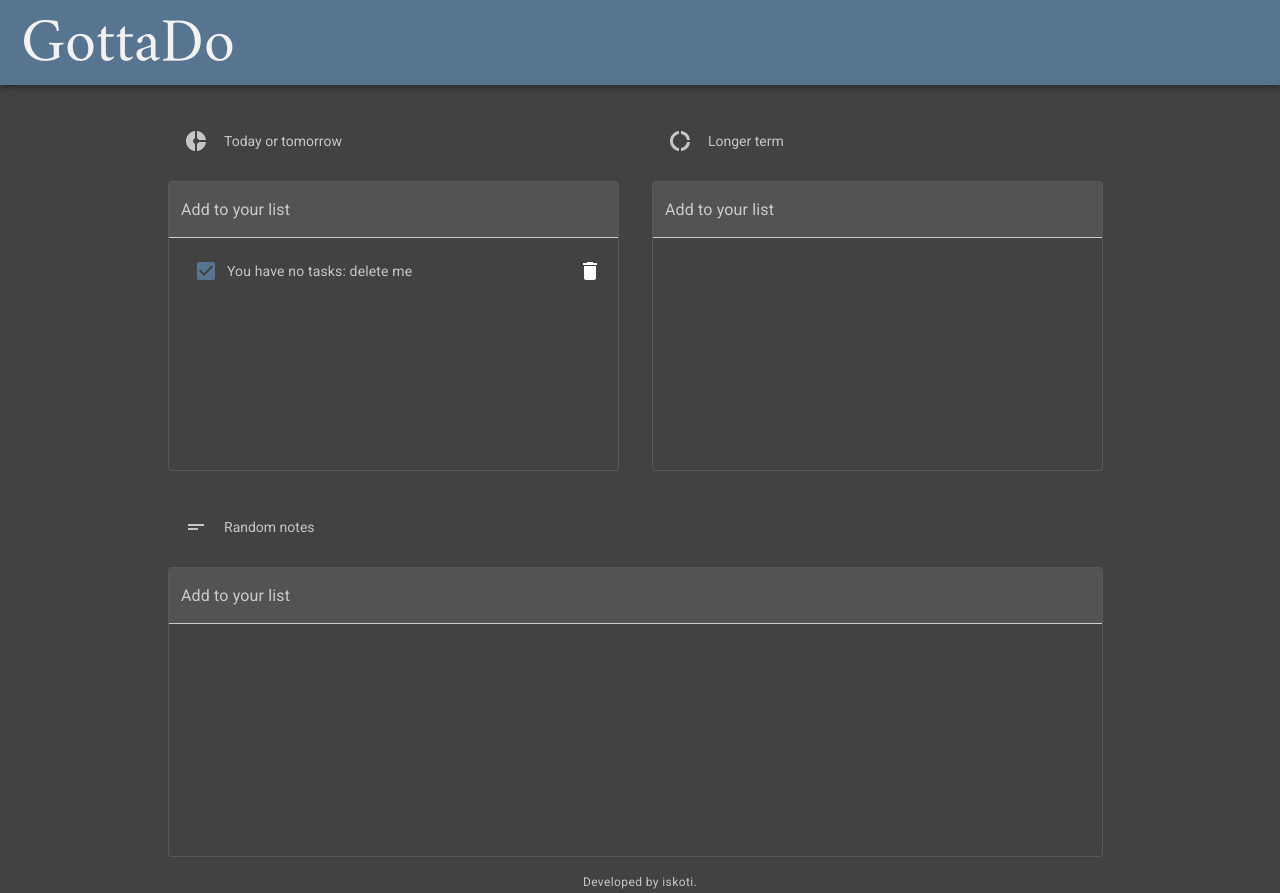
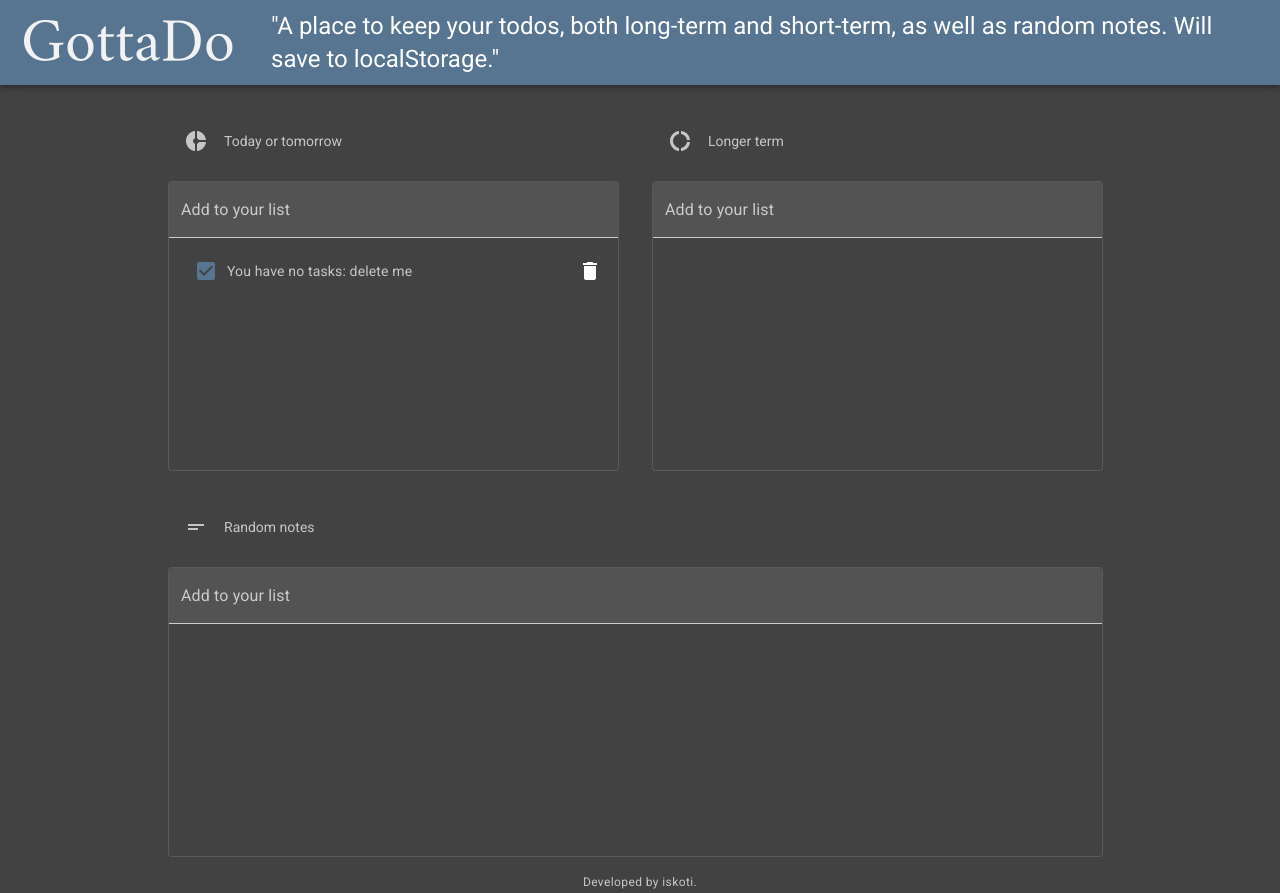
Before and after one commit to gotta-do/GottaDo, a React (Create React App) app: page / in a window 1280 px wide. Built offline with nearby package versions, Linux system fonts and the light colour scheme.

Commit message:
update readme, add subtitle

```diff
--- a/src/components/Header.tsx
+++ b/src/components/Header.tsx
@@ -17,8 +17,7 @@ const useStyles = makeStyles((theme: Theme) =>
       marginRight: theme.spacing(2),
     },
     title: {
-      flexGrow: 1,
-      marging: '120px',
+      marginLeft: theme.spacing(2),
     },
     logo: {
       marginTop: '20px',
@@ -38,7 +37,10 @@ export default function AppTitle() {
           <Link to='/'>
             <img src={logo} alt='logo' className={classes.logo} />
           </Link>
-          <Typography variant='h6' className={classes.title}></Typography>
+          <Typography variant='h5' className={classes.title}>
+            "A place to keep your todos, both long-term and short-term, as well
+            as random notes. Will save to localStorage."
+          </Typography>
           {/* <Link to='/login'>
             <Button>Login</Button>
           </Link> */}
```
Also changed, not shown: 1 other file (tests, documents, lock files or other folders).
